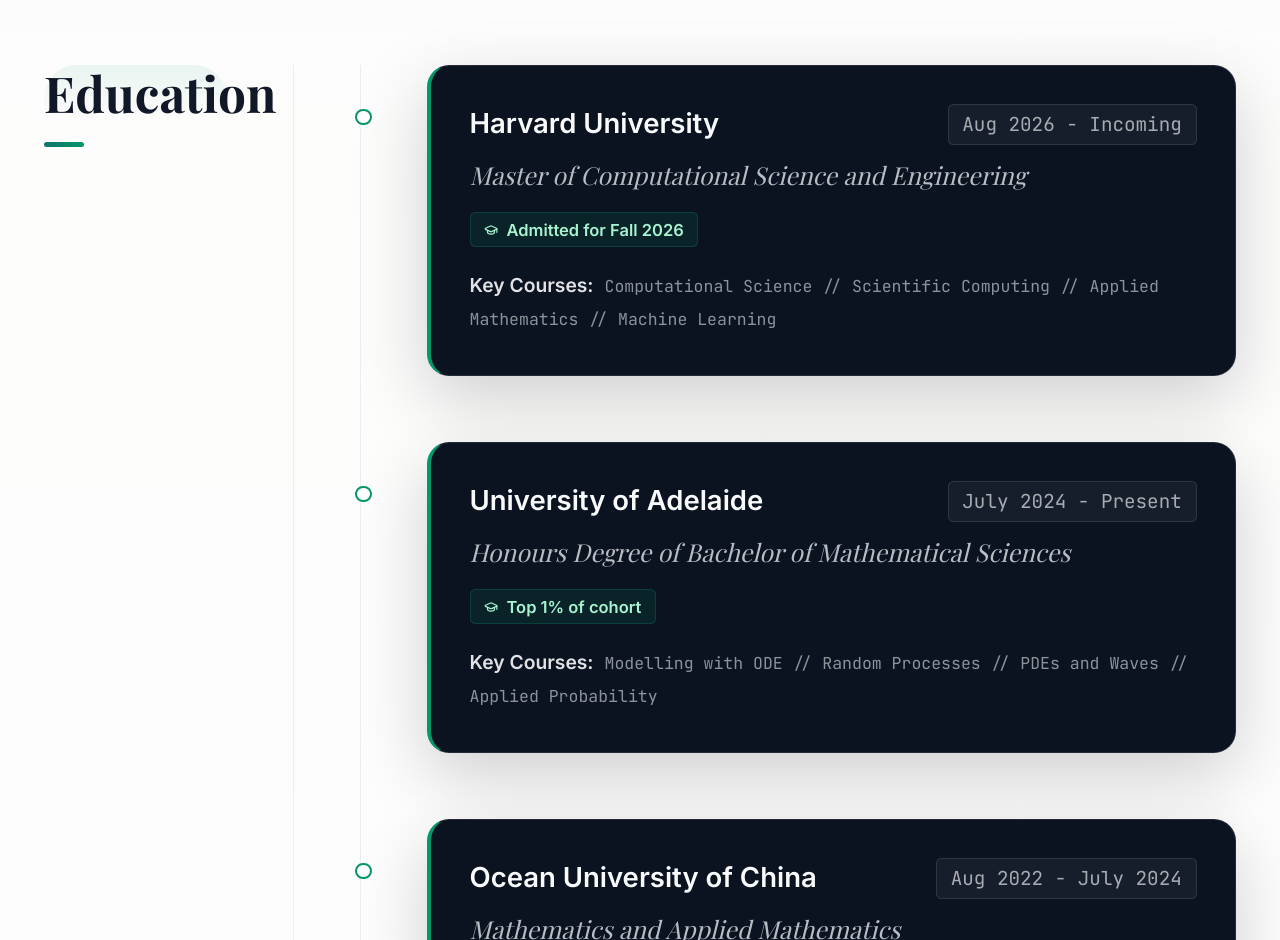
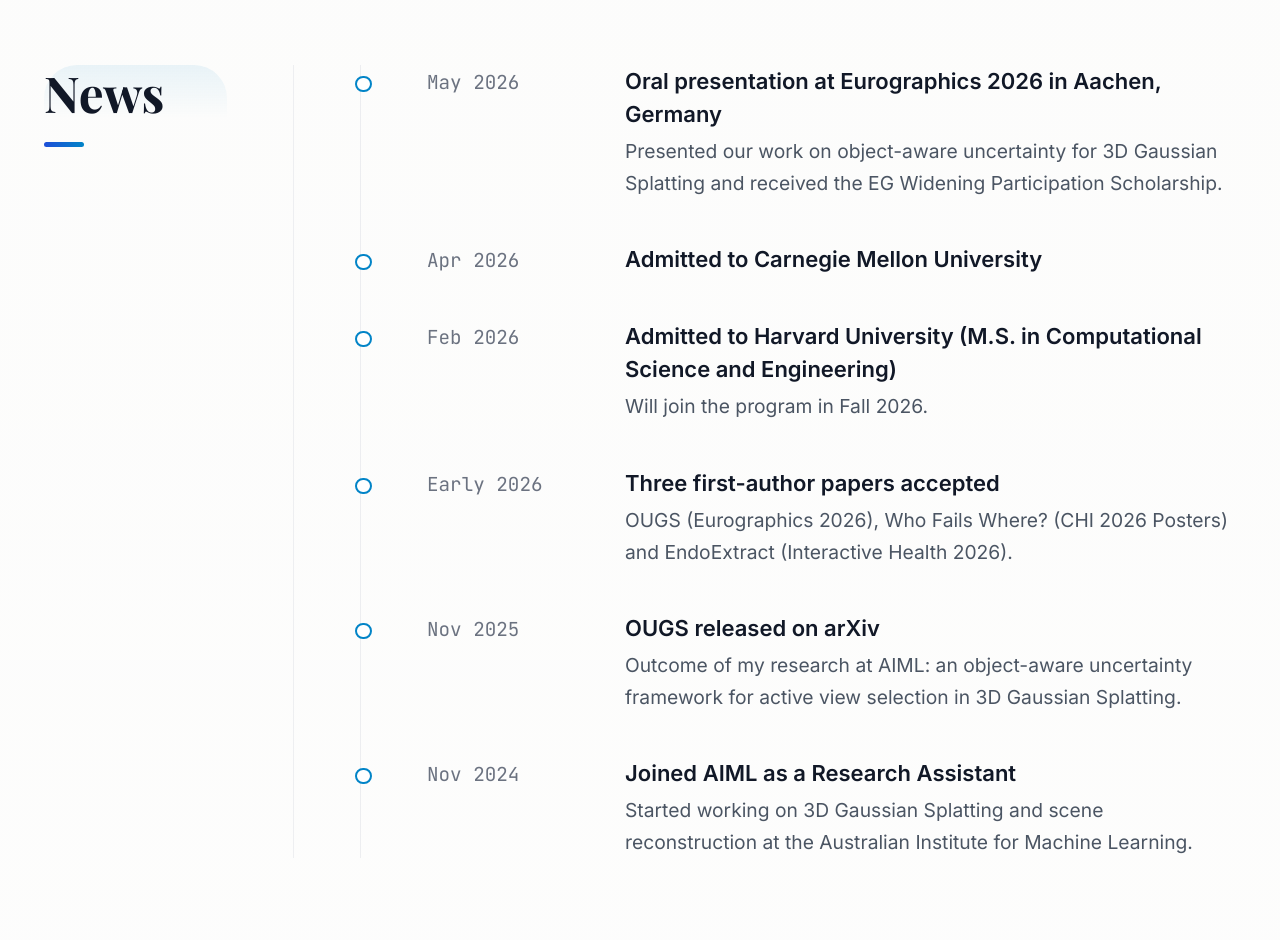
Before and after one commit to Gatsby0916/haiyi-li-portfolio, a React (Vite) app: page / in a window 1280 px wide. Shown: the part 1860-2800 px from the top of the page. Built offline with nearby package versions, Linux system fonts and the light colour scheme; a web font is replaced by a local one.

Commit message:
Restore Mathorcup awards, add EG scholarship and News timeline
Co-Authored-By: Claude Sonnet 5.5 <noreply@anthropic.com>
Claude-Session: https://claude.ai/code/session_01KcAxVMdJKir7ACXFNorqtx

```diff
--- a/App.tsx
+++ b/App.tsx
@@ -3,13 +3,14 @@ import React, { useState, useEffect } from 'react';
 import { Mail, Github, Link, MapPin, Menu, X, GraduationCap, Building2, Code2, Layers, Palette, Sparkles, Brain, Globe, Calculator, type LucideIcon } from 'lucide-react';
 import Section from './components/Section';
 import PublicationCard from './components/PublicationCard';
-import { personalInfo, publications, education, experience, awards, skills } from './data';
+import { personalInfo, publications, education, experience, awards, skills, news } from './data';
 import { motion, AnimatePresence } from 'framer-motion';
 
 const translations = {
   en: {
     nav: {
       about: "About",
+      news: "News",
       education: "Education",
       research: "Research",
       experience: "Experience",
@@ -17,6 +18,7 @@ const translations = {
       skills: "Skills"
     },
     sections: {
+      news: "News",
       education: "Education",
       research: "Research",
       experience: "Experience",
@@ -73,6 +75,7 @@ const translations = {
   zh: {
     nav: {
       about: "关于我",
+      news: "动态",
       education: "教育背景",
       research: "科研成果",
       experience: "经历",
@@ -80,6 +83,7 @@ const translations = {
       skills: "能力概览"
     },
     sections: {
+      news: "最新动态",
       education: "教育背景",
       research: "科研成果",
       experience: "实践经历",
@@ -218,6 +222,11 @@ const experienceZh: Record<string, Partial<typeof experience[number]>> = {
 };
 
 const awardsZh: Record<string, Partial<typeof awards[number]>> = {
+  "eg-widening-participation": {
+    title: "EG Widening Participation 奖学金",
+    issuer: "欧洲图形学会（Eurographics）",
+    selectivity: "Eurographics 2026，亚琛"
+  },
   "national-scholarship": {
     title: "国家奖学金",
     issuer: "中华人民共和国教育部",
@@ -242,6 +251,48 @@ const awardsZh: Record<string, Partial<typeof awards[number]>> = {
     title: "2024 ICM 美国大学生数学建模大赛 F 奖",
     issuer: "COMAP",
     selectivity: "优胜队 < 2%"
+  },
+  "mathorcup-2024": {
+    title: "中国 2024 Mathorcup 数学建模挑战赛国家二等奖",
+    issuer: "中国运筹学会",
+    selectivity: "录取率 < 10%"
+  },
+  "mathorcup-bigdata": {
+    title: "2023 Mathorcup 大数据挑战赛国家二等奖",
+    issuer: "中国运筹学会",
+    selectivity: "录取率 < 10%"
+  }
+};
+
+const newsZh: Record<string, Partial<typeof news[number]>> = {
+  "eg-aachen": {
+    date: "2026 年 5 月",
+    title: "赴德国亚琛参加 Eurographics 2026 并做口头报告",
+    description: "汇报了 3D Gaussian Splatting 中面向物体的不确定性估计工作，并获得 EG Widening Participation 奖学金。"
+  },
+  "cmu-offer": {
+    date: "2026 年 4 月",
+    title: "获得卡内基梅隆大学录取"
+  },
+  "harvard-offer": {
+    date: "2026 年 2 月",
+    title: "获得哈佛大学计算科学与工程硕士录取",
+    description: "将于 2026 年秋季入学。"
+  },
+  "three-papers": {
+    date: "2026 年初",
+    title: "三篇第一作者论文被录用",
+    description: "OUGS（Eurographics 2026）、Who Fails Where?（CHI 2026 Posters）与 EndoExtract（Interactive Health 2026）。"
+  },
+  "ougs-arxiv": {
+    date: "2025 年 11 月",
+    title: "OUGS 发布于 arXiv",
+    description: "AIML 科研成果：面向主动视角选择的、物体感知的 3DGS 不确定性估计框架。"
+  },
+  "aiml-join": {
+    date: "2024 年 11 月",
+    title: "加入 AIML 担任科研助理",
+    description: "在澳大利亚机器学习研究院开始 3D Gaussian Splatting 与场景重建研究。"
   }
 };
 
@@ -264,6 +315,7 @@ function App() {
 
   const navItems = [
     { label: t.nav.about, href: "#about" },
+    { label: t.nav.news, href: "#news" },
     { label: t.nav.education, href: "#education" },
     { label: t.nav.research, href: "#publications" },
     { label: t.nav.experience, href: "#experience" },
@@ -338,6 +390,10 @@ function App() {
   const localizedExperience = language === 'zh'
     ? experience.map(item => ({ ...item, ...(experienceZh[item.id] || {}) }))
     : experience;
+
+  const localizedNews = language === 'zh'
+    ? news.map(item => ({ ...item, ...(newsZh[item.id] || {}) }))
+    : news;
 
   const localizedAwards = language === 'zh'
     ? awards.map(item => ({ ...item, ...(awardsZh[item.id] || {}) }))
@@ -489,6 +545,32 @@ function App() {
             </div>
           </motion.div>
         </section>
+
+        {/* News - Timeline */}
+        <Section
+          title={t.sections.news}
+          id="news"
+          accentFrom="#1d4ed8"
+          accentTo="#0284c7"
+          accentSoft="rgba(2, 132, 199, 0.08)"
+        >
+          <div className="relative border-l border-slate-200/70 ml-3 md:ml-0 space-y-8 max-w-4xl">
+            {localizedNews.map((item) => (
+              <div key={item.id} className="relative pl-8 md:pl-12">
+                <div className="absolute -left-[6px] top-2 h-3 w-3 rounded-full bg-white border-2 border-[var(--section-accent-to)]"></div>
+                <div className="flex flex-col sm:flex-row sm:items-baseline gap-1 sm:gap-4">
+                  <span className="text-sm font-mono text-slate-500 sm:w-32 shrink-0">{item.date}</span>
+                  <div>
+                    <h3 className="font-bold text-slate-900 text-base">{item.title}</h3>
+                    {item.description && (
+                      <p className="text-sm text-slate-600 leading-relaxed mt-1">{item.description}</p>
+                    )}
+                  </div>
+                </div>
+              </div>
+            ))}
+          </div>
+        </Section>
 
         {/* Education - Timeline Style */}
         <Section
--- a/data.ts
+++ b/data.ts
@@ -1,5 +1,5 @@
 
-import { Award, Education, Experience, Publication } from './types';
+import { Award, Education, Experience, NewsItem, Publication } from './types';
 
 export const personalInfo = {
   name: "Haiyi Li",
@@ -136,6 +136,13 @@ export const experience: Experience[] = [
 
 export const awards: Award[] = [
   {
+    id: "eg-widening-participation",
+    title: "EG Widening Participation Scholarship",
+    issuer: "Eurographics Association",
+    year: "2026",
+    selectivity: "Eurographics 2026, Aachen"
+  },
+  {
     id: "national-scholarship",
     title: "National Scholarship of China",
     issuer: "Ministry of Education of the P.R.C",
@@ -169,6 +176,64 @@ export const awards: Award[] = [
     issuer: "COMAP",
     year: "2024",
     selectivity: "< 2%"
+  },
+  {
+    id: "mathorcup-2024",
+    title: "China Mathorcup Mathematical Modeling Challenge - Second Prize",
+    issuer: "Chinese Society of Optimization",
+    year: "2024",
+    selectivity: "< 10%"
+  },
+  {
+    id: "mathorcup-bigdata",
+    title: "Mathorcup Big Data Challenge - Second Prize",
+    issuer: "Chinese Society of Optimization",
+    year: "2023",
+    selectivity: "< 10%"
+  }
+];
+
+export const news: NewsItem[] = [
+  {
+    id: "eg-aachen",
+    date: "May 2026",
+    title: "Oral presentation at Eurographics 2026 in Aachen, Germany",
+    description: "Presented our work on object-aware uncertainty for 3D Gaussian Splatting and received the EG Widening Participation Scholarship.",
+    type: "conference"
+  },
+  {
+    id: "cmu-offer",
+    date: "Apr 2026",
+    title: "Admitted to Carnegie Mellon University",
+    type: "admission"
+  },
+  {
+    id: "harvard-offer",
+    date: "Feb 2026",
+    title: "Admitted to Harvard University (M.S. in Computational Science and Engineering)",
+    description: "Will join the program in Fall 2026.",
+    type: "admission"
+  },
+  {
+    id: "three-papers",
+    date: "Early 2026",
+    title: "Three first-author papers accepted",
+    description: "OUGS (Eurographics 2026), Who Fails Where? (CHI 2026 Posters) and EndoExtract (Interactive Health 2026).",
+    type: "paper"
+  },
+  {
+    id: "ougs-arxiv",
+    date: "Nov 2025",
+    title: "OUGS released on arXiv",
+    description: "Outcome of my research at AIML: an object-aware uncertainty framework for active view selection in 3D Gaussian Splatting.",
+    type: "research"
+  },
+  {
+    id: "aiml-join",
+    date: "Nov 2024",
+    title: "Joined AIML as a Research Assistant",
+    description: "Started working on 3D Gaussian Splatting and scene reconstruction at the Australian Institute for Machine Learning.",
+    type: "research"
   }
 ];
 
```
Also changed, not shown: types.ts (+8 -0 lines).
